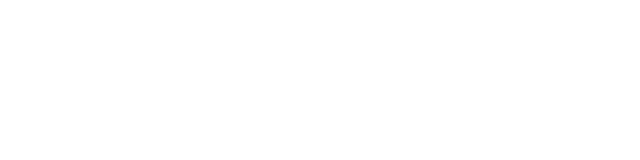
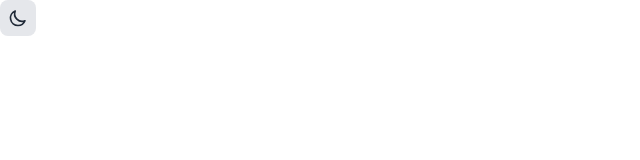
Before and after one commit to iec-enp/iec-website, a Next.js app: page / in a window 1280 px wide. Shown: the top 160 px of the page, without its empty margins (0-640 px from the left). Built offline with nearby package versions, Linux system fonts and the light colour scheme.

Commit message:
build: implement tailwindcss with next-themes

```diff
--- a/package.json
+++ b/package.json
@@ -12,16 +12,20 @@
   },
   "dependencies": {
     "next": "12.2.2",
+    "next-themes": "^0.2.0",
     "react": "18.2.0",
     "react-dom": "18.2.0"
   },
   "devDependencies": {
     "@commitlint/cli": "^17.0.3",
     "@commitlint/config-conventional": "^17.0.3",
+    "autoprefixer": "^10.4.7",
     "cross-env": "^7.0.3",
     "eslint": "8.20.0",
     "eslint-config-next": "12.2.2",
     "husky": "^8.0.1",
-    "prettier": "^2.7.1"
+    "postcss": "^8.4.14",
+    "prettier": "^2.7.1",
+    "tailwindcss": "^3.1.6"
   }
 }
--- /dev/null
+++ b/postcss.config.js
@@ -0,0 +1,6 @@
+module.exports = {
+  plugins: {
+    tailwindcss: {},
+    autoprefixer: {},
+  },
+}
--- a/src/pages/_app.js
+++ /dev/null
@@ -1,7 +0,0 @@
-import '@/styles/globals.css'
-
-function MyApp({ Component, pageProps }) {
-  return <Component {...pageProps} />
-}
-
-export default MyApp
--- /dev/null
+++ b/src/pages/_app.jsx
@@ -0,0 +1,12 @@
+import '@/styles/globals.css'
+import { ThemeProvider } from 'next-themes'
+
+function MyApp({ Component, pageProps }) {
+  return (
+    <ThemeProvider attribute="class">
+      <Component {...pageProps} />
+    </ThemeProvider>
+  )
+}
+
+export default MyApp
--- /dev/null
+++ b/src/pages/_document.jsx
@@ -0,0 +1,13 @@
+import { Head, Html, Main, NextScript } from 'next/document'
+
+export default function Document() {
+  return (
+    <Html lang="en">
+      <Head />
+      <body className="bg-white dark:bg-black text-white dark:text-black">
+        <Main />
+        <NextScript />
+      </body>
+    </Html>
+  )
+}
--- a/src/pages/api/hello.js
+++ /dev/null
@@ -1,5 +0,0 @@
-// Next.js API route support: https://nextjs.org/docs/api-routes/introduction
-
-export default function handler(req, res) {
-  res.status(200).json({ name: 'John Doe' })
-}
--- a/src/pages/index.js
+++ /dev/null
@@ -1,19 +0,0 @@
-import Head from 'next/head'
-
-export default function Home() {
-  return (
-    <div>
-      <Head>
-        <title>Create Next App</title>
-        <meta
-          name="description"
-          content="Generated by create next app"
-        />
-        <link
-          rel="icon"
-          href="/favicon.ico"
-        />
-      </Head>
-    </div>
-  )
-}
--- /dev/null
+++ b/src/pages/index.jsx
@@ -0,0 +1,54 @@
+import { useTheme } from 'next-themes'
+import Head from 'next/head'
+import { useEffect, useState } from 'react'
+
+export default function Home() {
+  const [mounted, setMounted] = useState(false)
+  const { resolvedTheme, setTheme } = useTheme()
+  useEffect(() => setMounted(true), [])
+  return (
+    <div>
+      <Head>
+        <title>Create Next App</title>
+        <meta
+          name="description"
+          content="Generated by create next app"
+        />
+        <link
+          rel="icon"
+          href="/favicon.ico"
+        />
+      </Head>
+      <button
+        aria-label="Toggle Dark Mode"
+        type="button"
+        className="w-9 h-9 bg-gray-200 rounded-lg dark:bg-gray-600 flex items-center justify-center  hover:ring-2 ring-gray-300  transition-all"
+        onClick={() => setTheme(resolvedTheme === 'dark' ? 'light' : 'dark')}>
+        {mounted && (
+          <svg
+            xmlns="http://www.w3.org/2000/svg"
+            viewBox="0 0 24 24"
+            fill="none"
+            stroke="currentColor"
+            className="w-5 h-5 text-gray-800 dark:text-gray-200">
+            {resolvedTheme === 'dark' ? (
+              <path
+                strokeLinecap="round"
+                strokeLinejoin="round"
+                strokeWidth={2}
+                d="M12 3v1m0 16v1m9-9h-1M4 12H3m15.364 6.364l-.707-.707M6.343 6.343l-.707-.707m12.728 0l-.707.707M6.343 17.657l-.707.707M16 12a4 4 0 11-8 0 4 4 0 018 0z"
+              />
+            ) : (
+              <path
+                strokeLinecap="round"
+                strokeLinejoin="round"
+                strokeWidth={2}
+                d="M20.354 15.354A9 9 0 018.646 3.646 9.003 9.003 0 0012 21a9.003 9.003 0 008.354-5.646z"
+              />
+            )}
+          </svg>
+        )}
+      </button>
+    </div>
+  )
+}
--- a/src/styles/globals.css
+++ b/src/styles/globals.css
@@ -1,3 +1,7 @@
+@tailwind base;
+@tailwind components;
+@tailwind utilities;
+
 html,
 body {
   padding: 0;
--- /dev/null
+++ b/tailwind.config.js
@@ -0,0 +1,12 @@
+/** @type {import('tailwindcss').Config} */
+module.exports = {
+  darkMode: 'class',
+  content: [
+    './src/pages/**/*.{js,ts,jsx,tsx}',
+    './src/components/**/*.{js,ts,jsx,tsx}',
+  ],
+  theme: {
+    extend: {},
+  },
+  plugins: [],
+}
```
Also changed, not shown: 1 other file (tests, documents, lock files or other folders).
